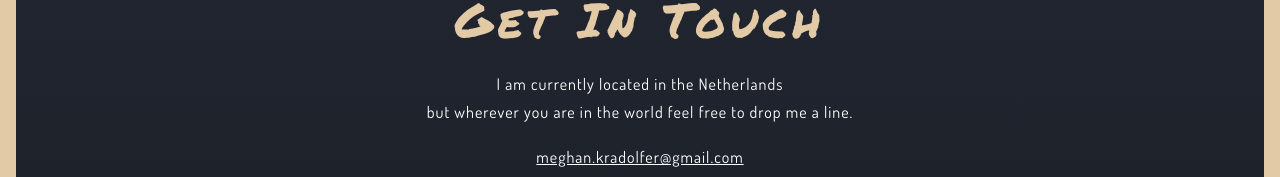
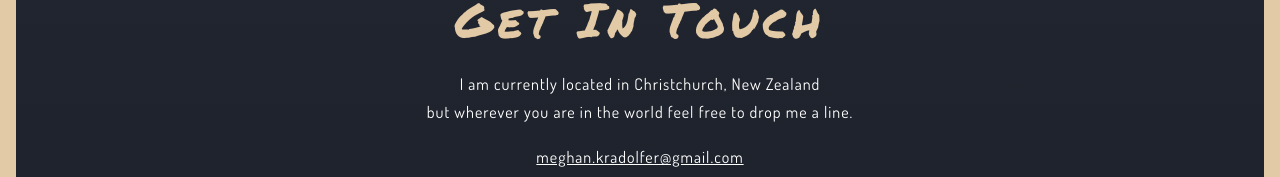
Before and after one commit to meghan-kradolfer/meghan-kradolfer-v2, a React (Create React App) app: page / in a window 1280 px wide. Shown: the part 6850-7027 px from the top of the page. Built offline with nearby package versions, Linux system fonts and the light colour scheme.

Commit message:
updating how text

```diff
--- a/src/containers/How.js
+++ b/src/containers/How.js
@@ -22,7 +22,7 @@ class How extends Component {
                         <div className="col-12">
                             <h5>How to contact me?</h5>
                             <h1>Get in touch</h1>
-                            <p>I am currently located in the Netherlands <br /> but wherever you are in the world feel free to drop me a line.</p>
+                            <p>I am currently located in Christchurch, New Zealand <br /> but wherever you are in the world feel free to drop me a line.</p>
                             <p><a href="mailto: &#109;&#101;&#103;&#104;&#097;&#110;&#046;&#107;&#114;&#097;&#100;&#111;&#108;&#102;&#101;&#114;&#064;&#103;&#109;&#097;&#105;&#108;&#046;&#099;&#111;&#109;?subject=Enquiry from website">&#109;&#101;&#103;&#104;&#097;&#110;&#046;&#107;&#114;&#097;&#100;&#111;&#108;&#102;&#101;&#114;&#064;&#103;&#109;&#097;&#105;&#108;&#046;&#099;&#111;&#109;</a></p>
                             <p>+64220499306</p>
                             <div className="social">
```
Also changed, not shown: 18 other files (tests, documents, lock files or other folders).
